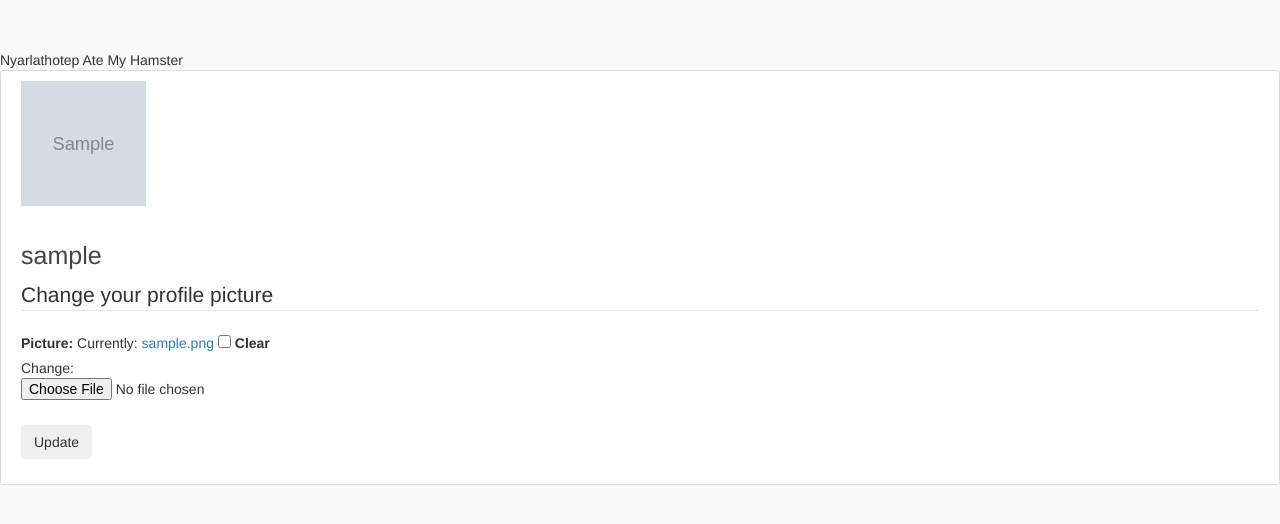
After one commit to Jarec22/NAHM, a Django app: page /my_account/ in a window 1280 px wide. The commit adds this page. Shown: the top 524 px of the page. Run offline with Django 3.2, Linux system fonts and the light colour scheme; a user stored in the database is signed in; tables that the repository leaves empty hold one stand-in row (values such as "Sample post"); grey boxes marked "Sample" are stand-in pictures; some libraries are stand-ins or nearby versions.

Commit message:
added my_account page

```diff
--- a/NAHM/urls.py
+++ b/NAHM/urls.py
@@ -25,4 +25,5 @@ urlpatterns = [
 	path('about/', views.about, name='about'),
 	path('NyarlathotepAteMyHamster/', include('hamster.urls')),
     path('admin/', admin.site.urls),
+	path('my_account/', views.my_account, name='my_account'),
 ] + static(settings.MEDIA_URL, document_root=settings.MEDIA_ROOT)
--- a/hamster/forms.py
+++ b/hamster/forms.py
@@ -17,3 +17,8 @@ class UserProfileForm(forms.ModelForm):
 		# the fields required for the game
 		fields = ()
 		exclude = ['day','hour','item','health','picture','story','choice']
+
+class ProfileUpdateForm(forms.ModelForm):
+	class Meta:
+		model = UserProfile
+		fields = ('picture',)
--- a/hamster/models.py
+++ b/hamster/models.py
@@ -34,7 +34,7 @@
     hour = models.IntegerField(default = 0)
     item = models.IntegerField(default = 0)
     health = models.IntegerField(default = 0)
-    picture = models.ImageField(blank = True)
+    picture = models.ImageField(blank = True, upload_to='profile_pics', default='default.jpg')
     story = models.ManyToManyField(Story, blank = True)
     choice = models.ManyToManyField(Choice, blank = True)
 
--- a/hamster/views.py
+++ b/hamster/views.py
@@ -1,10 +1,9 @@
-from django.shortcuts import render
+from django.shortcuts import render, redirect
 from django.http import HttpResponse
-from hamster.forms import UserForm, UserProfileForm
+from hamster.forms import UserForm, UserProfileForm, ProfileUpdateForm
 from django.contrib.auth import authenticate, login
-from django.http import HttpResponse
 from django.urls import reverse
-from django.shortcuts import redirect
+from django.contrib.auth.decorators import login_required
 
 def about(request):
 	context_dict = {}
@@ -45,7 +44,7 @@ def start(request):
 			if user:
 				login(request, user)
 				print("The login was successful")
-				return redirect('about')
+				return redirect('my_account')
 				#add code to move them to the story selection or my account
 			else:
 				print(f"Invalid login details: {username}, {password}")
@@ -60,3 +59,19 @@ def start(request):
 					context = {'user_form':user_form,
 					'profile_form': profile_form,
 					'registered':registered})
+
+@login_required
+def my_account(request):
+	if request.method == 'POST':
+		# instantiate the form to update the picture
+		p_update_form = ProfileUpdateForm(request.POST, request.FILES, instance=request.user.userprofile)
+		if p_update_form.is_valid():
+			p_update_form.save()
+			return redirect('my_account')
+		else:
+			print(p_update_form.errors)
+	else:
+		# if it wasn't a POST request instantiate the form with the current user's picture
+		p_update_form = ProfileUpdateForm(instance=request.user.userprofile)
+	context = {'p_update_form': p_update_form,}
+	return render(request, 'hamster/my_account.html', context)
--- /dev/null
+++ b/static/css/main.css
@@ -0,0 +1,84 @@
+body {
+  background: #fafafa;
+  color: #333333;
+  margin-top: 5rem;
+}
+
+h1, h2, h3, h4, h5, h6 {
+  color: #444444;
+}
+
+ul {
+  margin: 0;
+}
+
+.bg-steel {
+  background-color: #5f788a;
+}
+
+.site-header .navbar-nav .nav-link {
+  color: #cbd5db;
+}
+
+.site-header .navbar-nav .nav-link:hover {
+  color: #ffffff;
+}
+
+.site-header .navbar-nav .nav-link.active {
+  font-weight: 500;
+}
+
+.content-section {
+  background: #ffffff;
+  padding: 10px 20px;
+  border: 1px solid #dddddd;
+  border-radius: 3px;
+  margin-bottom: 20px;
+}
+
+.article-title {
+  color: #444444;
+}
+
+a.article-title:hover {
+  color: #428bca;
+  text-decoration: none;
+}
+
+.article-content {
+  white-space: pre-line;
+}
+
+.article-img {
+  height: 65px;
+  width: 65px;
+  margin-right: 16px;
+}
+
+.article-metadata {
+  padding-bottom: 1px;
+  margin-bottom: 4px;
+  border-bottom: 1px solid #e3e3e3
+}
+
+.article-metadata a:hover {
+  color: #333;
+  text-decoration: none;
+}
+
+.article-svg {
+  width: 25px;
+  height: 25px;
+  vertical-align: middle;
+}
+
+.account-img {
+  height: 125px;
+  width: 125px;
+  margin-right: 20px;
+  margin-bottom: 16px;
+}
+
+.account-heading {
+  font-size: 2.5rem;
+}
--- a/templates/hamster/about.html
+++ b/templates/hamster/about.html
@@ -15,5 +15,4 @@
 	</div>
 	<hr>
 	<div>
-	 Visits: {{ visits }}
 {% endblock %}
--- a/templates/hamster/base.html
+++ b/templates/hamster/base.html
@@ -4,10 +4,13 @@
 <html>
 	<head lang="en">
 		<meta charset="UTF-8" />
+		 <meta name="viewport" content="width=device-width, initial-scale=1, shrink-to-fit=no">
 		{% block title_block %}
 			Nyarlathotep Ate My Hamster
 		{% endblock %}
-		<link href="//maxcdn.bootstrapcdn.com/bootstrap/3.3.0/css/bootstrap.min.css" rel="stylesheet" id="bootstrap-css">
+		<link href="https://maxcdn.bootstrapcdn.com/bootstrap/3.3.0/css/bootstrap.min.css" rel="stylesheet" id="bootstrap-css">
+
+		<link rel="stylesheet" type="text/css" href="{% static 'css/main.css' %}">
 	</head>
 	<body>
 		{% block body_block %}
--- /dev/null
+++ b/templates/hamster/my_account.html
@@ -0,0 +1,26 @@
+{% extends 'hamster/base.html' %}
+{% load staticfiles %}
+
+{% block body_block %}
+		<div class="content-section">
+			<div class="media">
+				<!-- Display the current picture of the user -->
+				<img class="account-img" src="{{ user.userprofile.picture.url }}">
+				<div class="media-body">
+					<!-- display the username of the logged in user -->
+					<h2 class="account-heading">{{ user.username }}</h2>
+				</div>
+			</div>
+			<!-- the form to update the picture -->
+			<form method="POST" enctype="multipart/form-data">
+				{% csrf_token %}
+				<fieldset class="form-group">
+					<legend class="border-bottom mb-4">Change your profile picture</legend>
+					{{ p_update_form.as_p }}
+				</fieldset>
+				<div class="form-group">
+					<button class="btn btn-outline-info" type="submit">Update</button>
+				</div>
+			</form>
+		</div>
+{% endblock %}
```
Also changed, not shown: static/css/login.css (deleted, +0 -99 lines), media/default.jpg (added).
